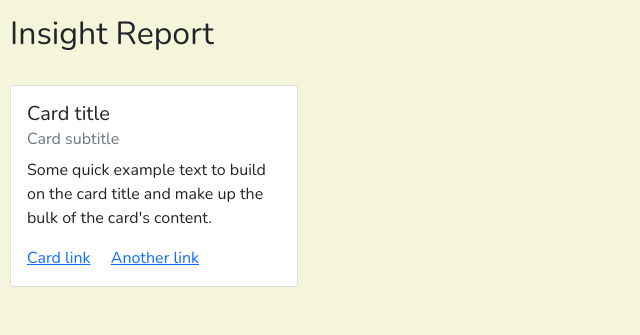
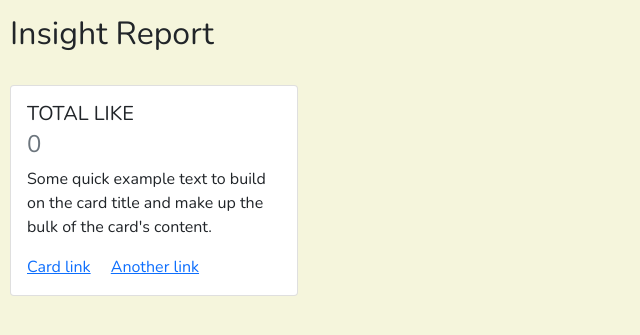
Before and after one commit to sahlaAja/ujikom_galleria_sahla, a PHP site: page /report.php in a window 1280 px wide. Shown: the part 100-435 px from the top of the page, without its empty margins (0-640 px from the left). Run offline with PHP 8.4, Linux system fonts and the light colour scheme; a user stored in the database is signed in; data comes from the database, SQL or seed files in the repository.

Commit message:
perbaikan 2

```diff
--- a/header.php
+++ b/header.php
@@ -135,7 +135,7 @@ $role = $_SESSION['role'];
                 <span><a href="notifikasi.php"><img src="Asset/icon/bell.png" width="36px" height="36px"></a></span>
                 <div class="notification-count"><?php echo $row2['unread'] ?></div>
             </div>
-            <form action="dashboard.php" method="get">
+            <form action="dashboard.php" method="post">
             <select name="type" id="type" required class="select">
                     <option value="like" <?php echo (isset($_POST['type']) && $_POST['type'] == 'like') ? 'selected' : ''; ?>>Like</option>
                     <option value="comment" <?php echo (isset($_POST['type']) && $_POST['type'] == 'comment') ? 'selected' : ''; ?>>Comment</option>
--- a/report.php
+++ b/report.php
@@ -20,10 +20,15 @@ $role = $_SESSION['role'];
             <img src="Asset/img/logo.png" class="logo1">
         </div>
     <h2 style="margin-top: 15px; margin-left:10px;">Insight Report</h2>
+    <?php
+    $query_like_count = mysqli_query($conn, "SELECT COUNT(*) AS total_like FROM `like_foto` WHERE `user_id` = $id");
+    $row_like_count = mysqli_fetch_assoc($query_like_count);
+    $total_like = $row_like_count['total_like'];
+    ?>
     <div class="card" style="width: 18rem; margin-left:10px; margin-top:2rem;">
   <div class="card-body">
-    <h5 class="card-title">Card title</h5>
-    <h6 class="card-subtitle mb-2 text-muted">Card subtitle</h6>
+    <h5 class="card-title">TOTAL LIKE</h5>
+    <b><h4 class="card-subtitle mb-2 text-muted"><?php echo $total_like?></h4></b>
     <p class="card-text">Some quick example text to build on the card title and make up the bulk of the card's content.</p>
     <a href="#" class="card-link">Card link</a>
     <a href="#" class="card-link">Another link</a>
```
Also changed, not shown: dashboard.php (+4 -7 lines).
